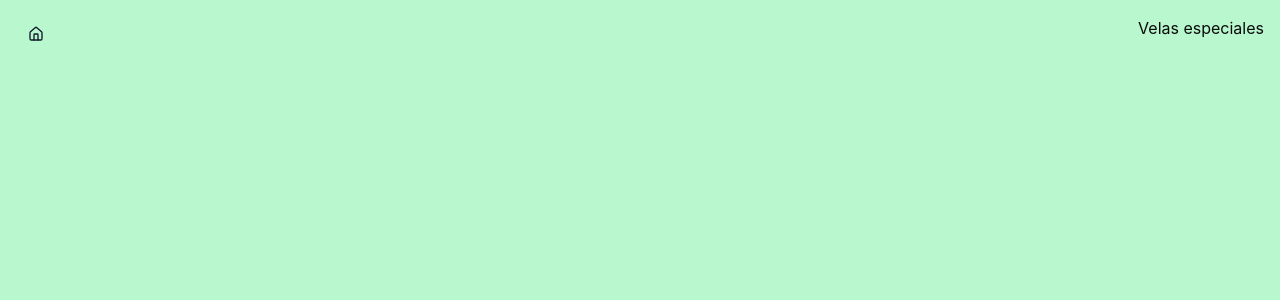
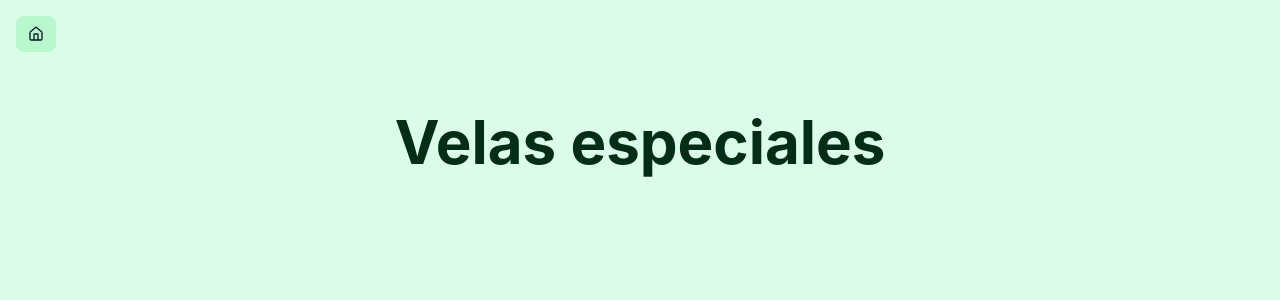
Before and after one commit to carlaesparza/portafolio-web, a Vue app: page /#/velas in a window 1280 px wide. Shown: the top 300 px of the page. Built offline with nearby package versions, Linux system fonts and the light colour scheme.

Commit message:
Orden de páginas secundarias, título y boton home

```diff
--- a/src/pages/ciris/Ciris.vue
+++ b/src/pages/ciris/Ciris.vue
@@ -5,14 +5,17 @@ import { House } from '@lucide/vue';
 </script>
 
 <template>
-    <div class="flex flex-row-reverse justify-between gap-4 p-4 bg-green-200 h-screen">
-        <h1>Velas especiales</h1>
-
+    <div class="flex flex-col gap-10 p-4 bg-green-100 h-screen">
         <RouterLink to="/">
             <Button class="bg-green-200 text-gray-900 hover:bg-green-300">
                 <House />
             </Button>
         </RouterLink>
+
+        <div class="w-full flex justify-center min-width text-2xl sm:text-4xl md:text-6xl  text-green-950 font-bold h-auto pt-5">
+            <h1>Velas especiales</h1>
+        </div>
+
     </div>
 
 
--- a/src/pages/diamants/Diamants.vue
+++ b/src/pages/diamants/Diamants.vue
@@ -7,14 +7,17 @@ import { House } from '@lucide/vue';
 
 <template>
 
-    <div class="flex flex-row-reverse justify-between gap-4 p-4 bg-green-200 h-screen">
-        <h1>Obras de diamantes</h1>
+    <div class="flex flex-col gap-10 p-4 bg-green-100 h-screen">
 
         <RouterLink to="/">
             <Button class="bg-green-200 text-gray-900 hover:bg-green-300">
                 <House />
             </Button>
         </RouterLink>
+
+        <div class="w-full flex justify-center min-width text-2xl sm:text-4xl md:text-6xl  text-green-950 font-bold h-auto pt-5">
+            <h1>Obras de diamantes</h1>
+        </div>
     </div>
 
 </template>
--- a/src/pages/sabons/Sabons.vue
+++ b/src/pages/sabons/Sabons.vue
@@ -6,14 +6,18 @@ import { House } from '@lucide/vue';
 </script>
 
 <template>
-    <div class="flex flex-row-reverse justify-between gap-4 p-4 bg-green-200 h-screen">
-        <h1>Jabones caseros</h1>
+    <div class="flex flex-col gap-10 p-4 bg-green-100 h-screen">
+
 
         <RouterLink to="/">
             <Button class="bg-green-200 text-gray-900 hover:bg-green-300">
                 <House />
             </Button>
         </RouterLink>
+
+        <div class="w-full flex justify-center min-width text-2xl sm:text-4xl md:text-6xl  text-green-950 font-bold h-auto pt-5">
+            <h1>Jabones caseros</h1>
+        </div>
     </div>
 
 
```
